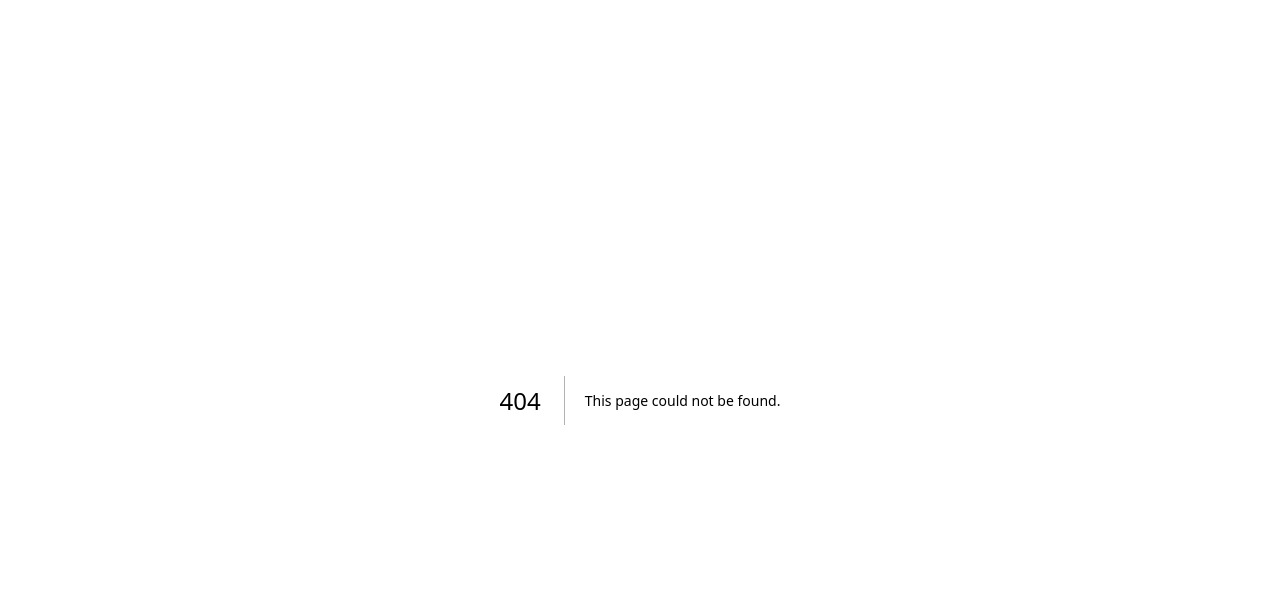
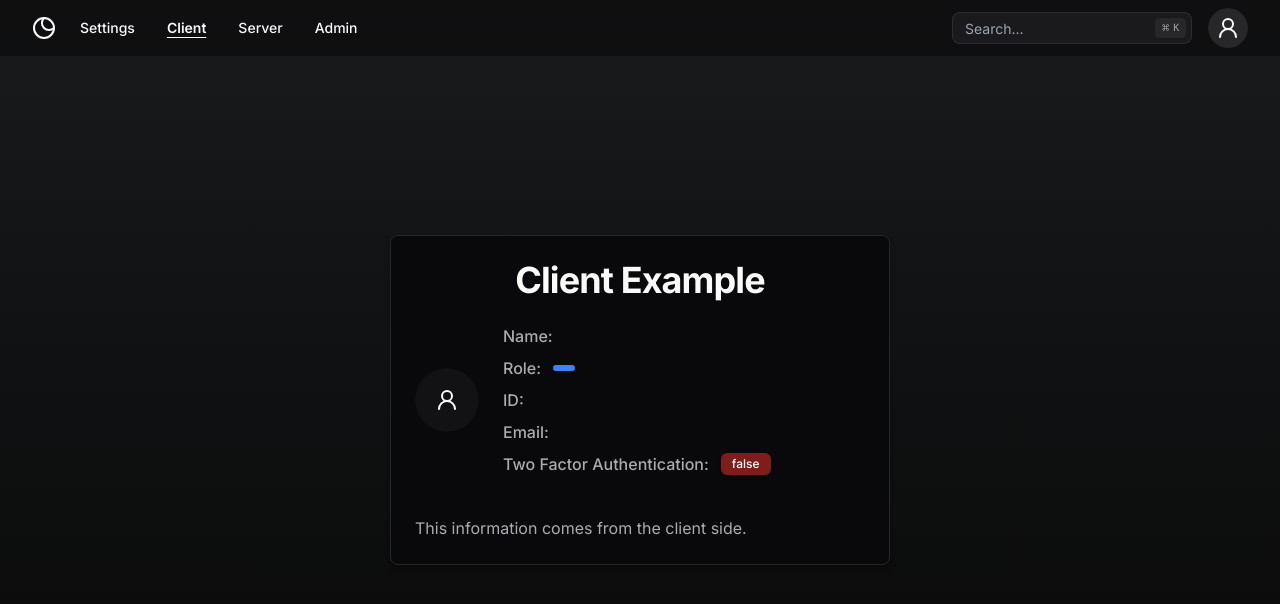
Before and after one commit to viniciuspra/nextjs-authjs-template, a Next.js app: page /client in a window 1280 px wide. Before the commit this address had no page. Shown: the top 604 px of the page. Built offline with nearby package versions, Linux system fonts and the light colour scheme; no server answers.

Commit message:
feat: create client page

```diff
--- /dev/null
+++ b/src/app/(protected)/client/page.tsx
@@ -0,0 +1,17 @@
+"use client";
+import { UserInfo } from "@/components/user-info";
+import { useCurrentUser } from "@/hooks/use-current-user";
+
+export default function ClientPage() {
+  const user = useCurrentUser();
+
+  return (
+    <div className="flex min-h-screen flex-col items-center justify-center">
+      <UserInfo
+        label="Client Example"
+        description="This information comes from the client side."
+        user={user}
+      />
+    </div>
+  );
+}
```
